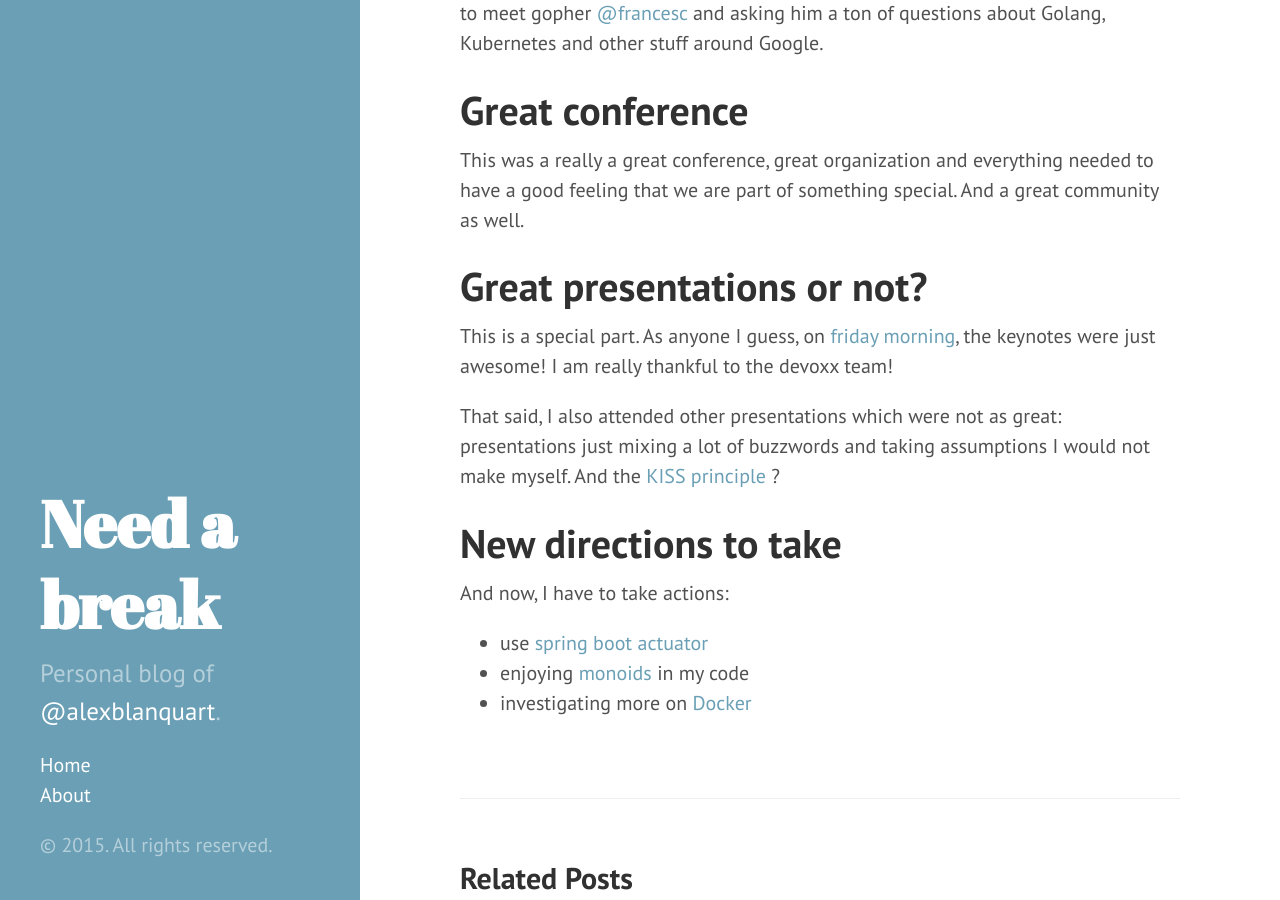
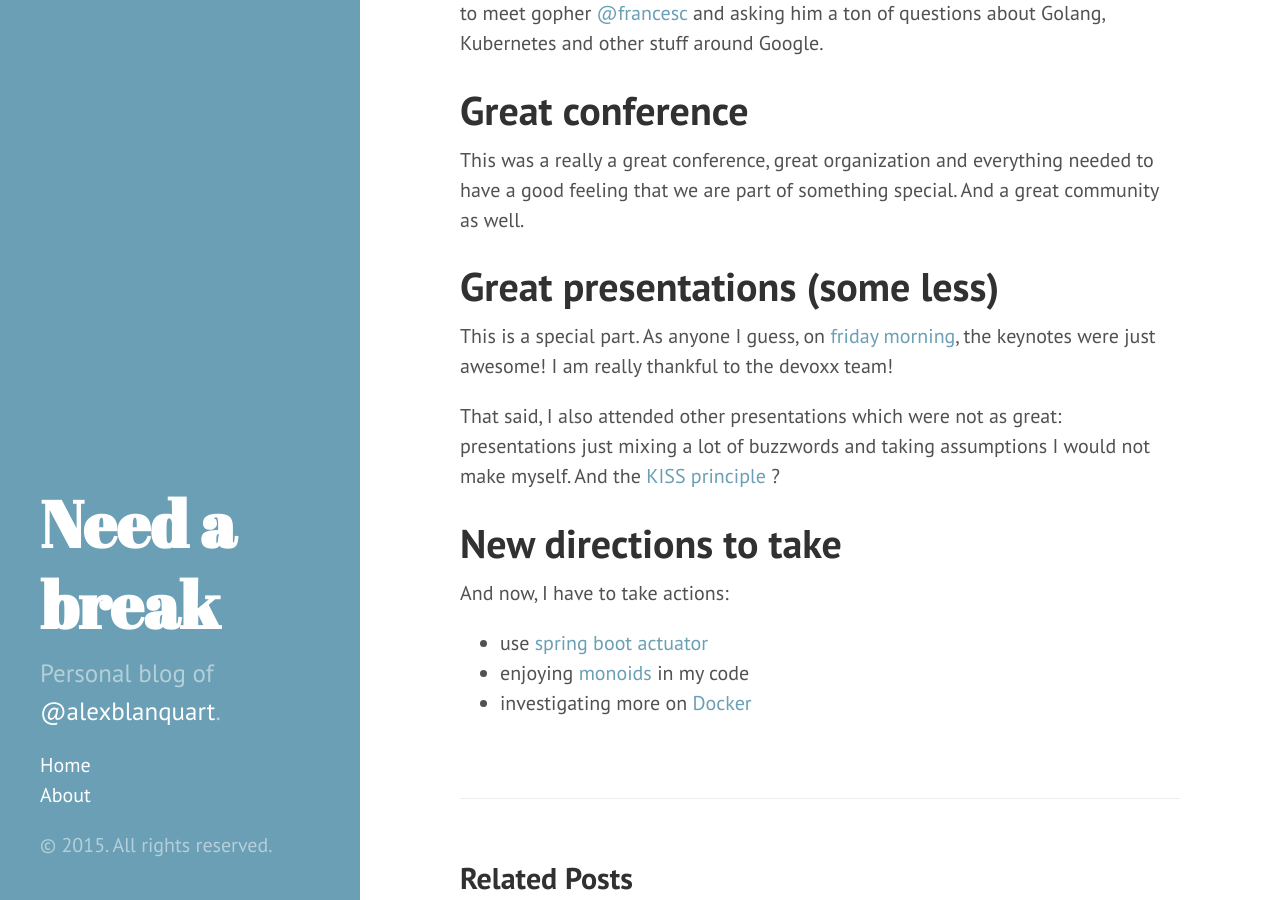
Before and after one commit to alexblanquart/alexblanquart.github.io, a Jekyll site: the page built from _posts/2015-04-14-devoxx-2015.markdown, in a window 1280 px wide and 900 px high, scrolled down 359 px. Built offline with Jekyll 4.4.1, drawn with Linux system fonts in a browser that asks for light colours; Markdown is read by kramdown in place of the engine named in the settings.

Commit message:
new post on devoxx

```diff
--- a/_posts/2015-04-14-devoxx-2015.markdown
+++ b/_posts/2015-04-14-devoxx-2015.markdown
@@ -16,7 +16,7 @@
 
 This was a really a great conference, great organization and everything needed to have a good feeling that we are part of something special. And a great community as well.
 
-# Great presentations or not?
+# Great presentations (some less)
 
 This is a special part. As anyone I guess, on [friday morning](http://cfp.devoxx.fr/2015/byday/fri), the keynotes were just awesome! I am really thankful to the devoxx team!
 
```
